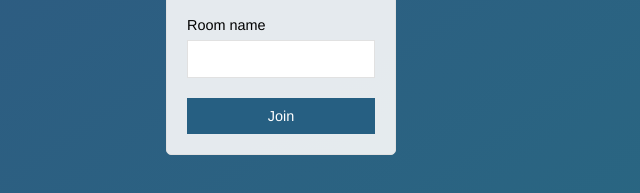
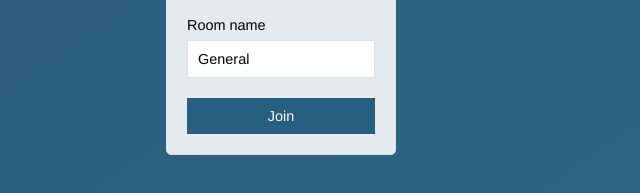
Before and after one commit to evory/node-course-2-chat-app, a website: page public/index.html in a window 1280 px wide. Shown: the part 389-582 px from the top of the page, 359-999 px from the left. Drawn offline with Linux system fonts and the light colour scheme.

Commit message:
adding value to room field

```diff
--- a/public/index.html
+++ b/public/index.html
@@ -19,7 +19,7 @@
             </div>
             <div class="form-field">
                 <label>Room name</label>
-                <input type="text" name="room">
+                <input type="text" value="General" name="room">
             </div>
             <div class="form-field">
                 <button>Join</button>
```
